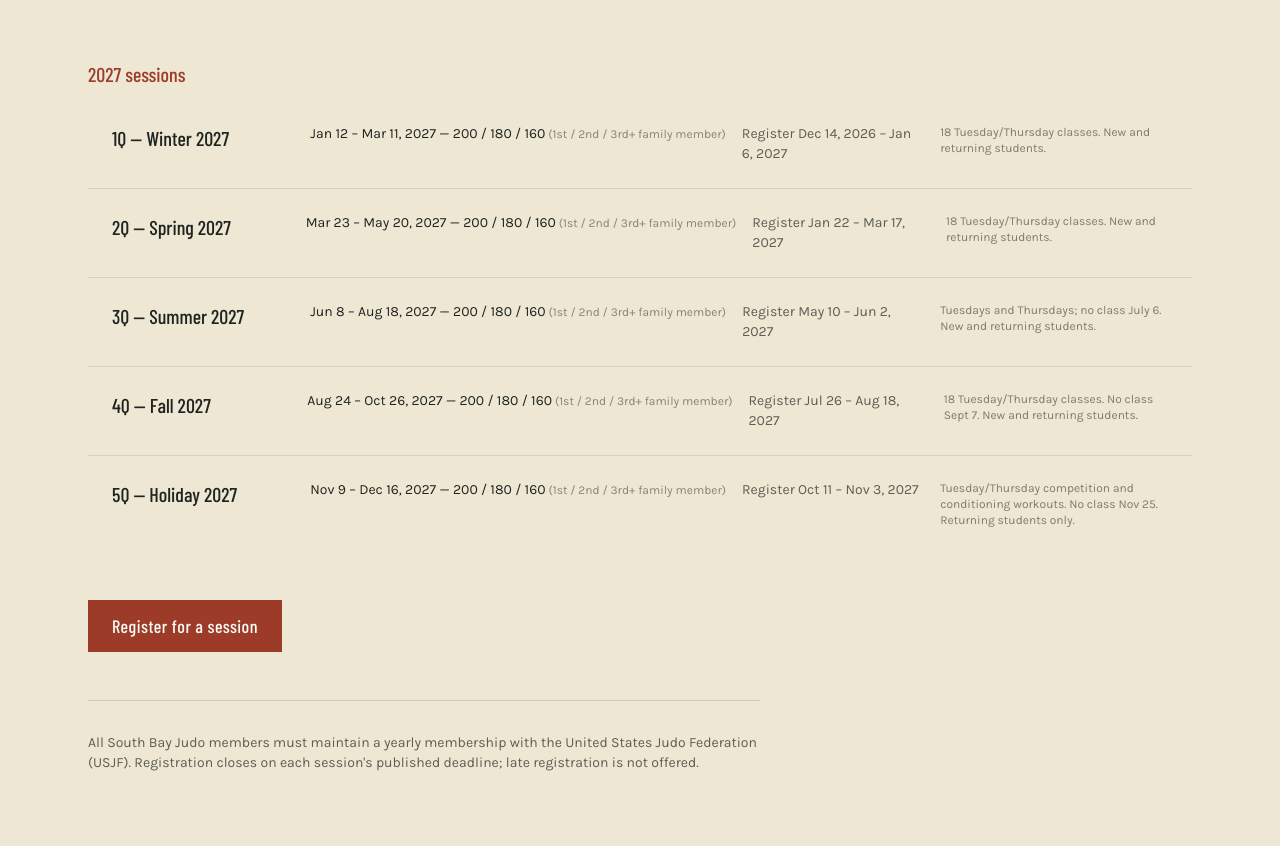
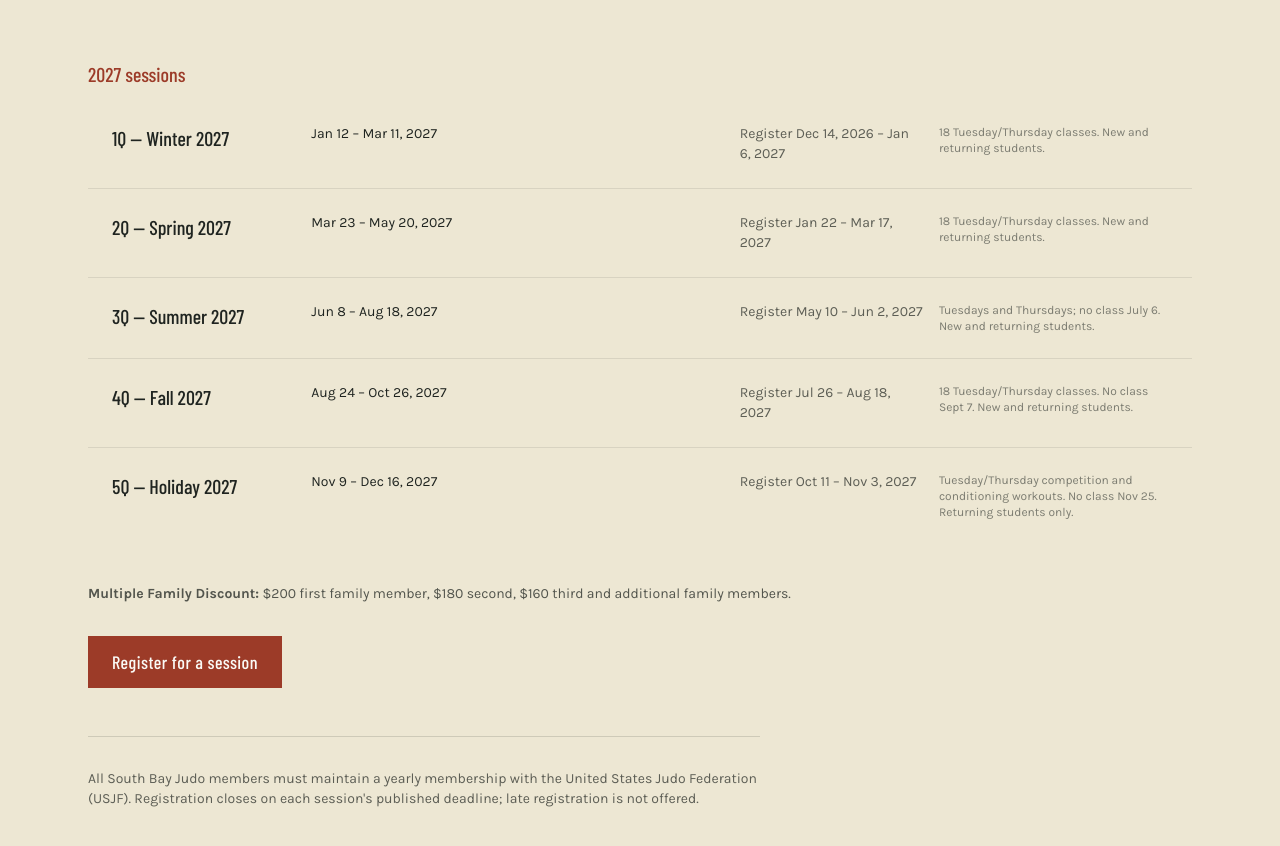
Before and after one commit to cshiosaki/southbayjudo, a Next.js app in the folder south-bay-judo/: page /schedule in a window 1280 px wide. Shown: the part 800-1646 px from the top of the page. Built offline with nearby package versions, Linux system fonts and the light colour scheme.

Commit message:
Simplify schedule fees with a single family-discount note

```diff
--- a/south-bay-judo/app/schedule/page.tsx
+++ b/south-bay-judo/app/schedule/page.tsx
@@ -2,7 +2,7 @@ import Link from "next/link";
 
 export const dynamic = "force-dynamic";
 import { getSiteConfig } from "@/lib/config-store";
-import { sessionPriceLabel } from "@/lib/sessions";
+
 
 export default async function SchedulePage() {
   const { sessions, classTimes } = await getSiteConfig();
@@ -37,10 +37,7 @@ export default async function SchedulePage() {
                   <div key={s.id} className="bg-canvas p-6 grid sm:grid-cols-2 lg:grid-cols-[1fr_2.25fr_1fr_1.25fr] gap-4 items-start">
                     <p className="font-display text-xl sm:col-span-1">{s.label}</p>
                     <p className="text-sm sm:col-span-1 lg:whitespace-nowrap">
-                      {s.dates} — {sessionPriceLabel(s)}
-                      {s.pricingMode === "family_tier" && !s.priceLabelOverride && (
-                        <span className="text-xs text-ink/50"> (1st / 2nd / 3rd+ family member)</span>
-                      )}
+                      {s.dates}
                     </p>
                     <p className="text-sm text-ink/70 sm:col-span-1">{s.regWindow}</p>
                     <p className="text-xs text-ink/55 sm:col-span-1">{s.note}</p>
@@ -52,7 +49,12 @@ export default async function SchedulePage() {
         })}
       </div>
 
-      <div className="mt-12">
+      <p className="mt-10 text-sm text-ink/75">
+        <strong>Multiple Family Discount:</strong> $200 first family member, $180 second,
+        $160 third and additional family members.
+      </p>
+
+      <div className="mt-8">
         <Link href="/register" className="bg-belt text-card px-6 py-3 font-display text-lg tracking-wide inline-block">
           Register for a session
         </Link>
```
